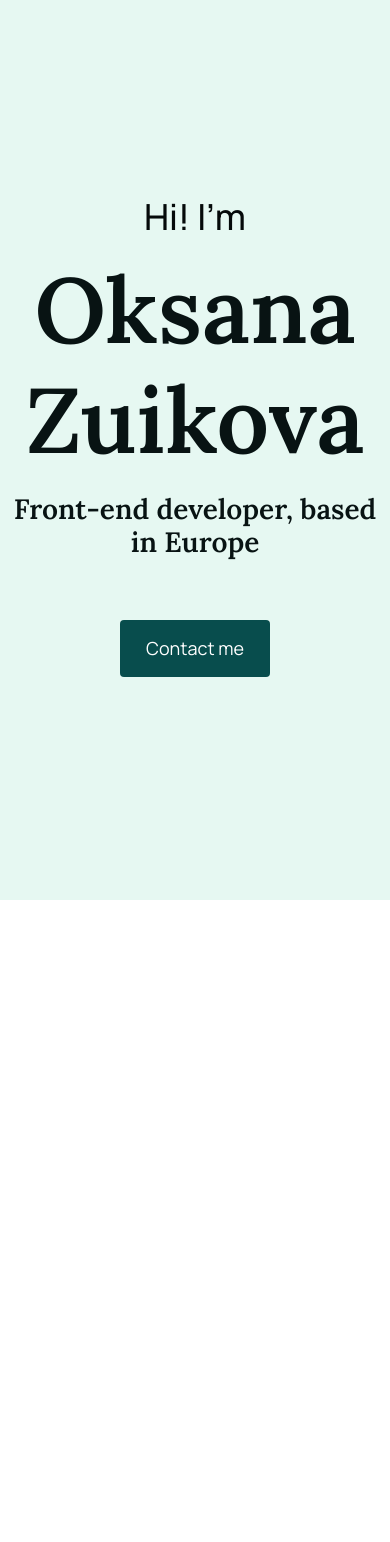
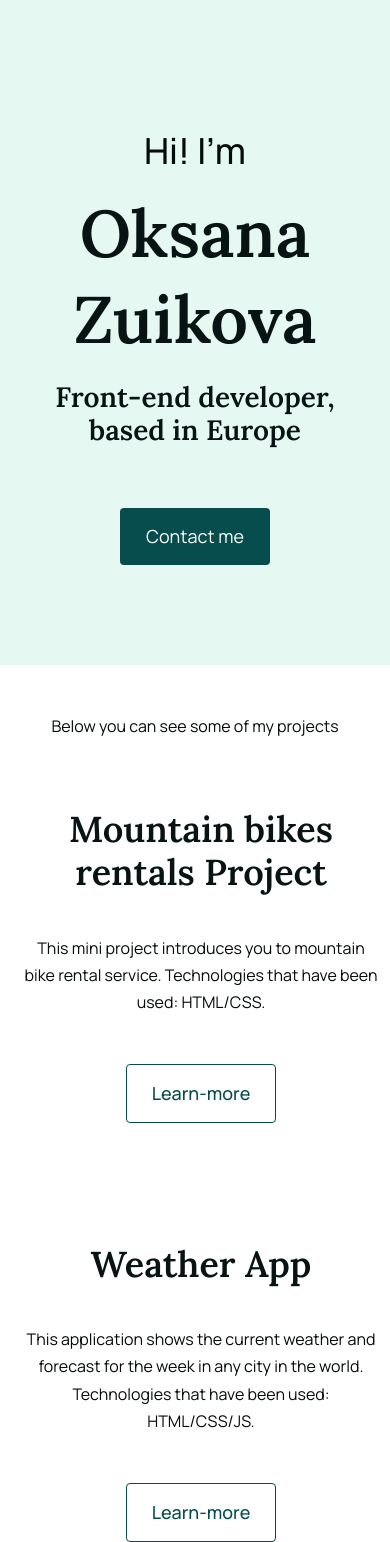
Before and after one commit to OksanaZuikova/Portfolio-project, a plain HTML site: page index.html in a window 390 px wide. Before the commit the page ends 900 px from the top, so only its background shows below. Drawn offline with nearby package versions, Linux system fonts and the light colour scheme.

Commit message:
add content and responsive homepage

```diff
--- a/index.html
+++ b/index.html
@@ -33,8 +33,46 @@
       <div class="title">
         <p>Hi! I'm</p>
         <h1>Oksana Zuikova</h1>
-        <h2>Front-end developer, based in Europe</h2>
+        <h3>Front-end developer, based in Europe</h3>
         <a href="#" class="btn-main">Contact me</a>
+      </div>
+    </div>
+    <p class="text-center m-5">Below you can see some of my projects</p>
+    <div class="container">
+      <div class="row project">
+        <div class="col d-none d-lg-block">
+          <img
+            src="/images/bike-project.png"
+            alt="cycling"
+            class="bike-img shadow img-fluid"
+          />
+        </div>
+        <div class="col ps-4 project-description">
+          <h2>Mountain bikes rentals Project</h2>
+          <p class="mb-5">
+            This mini project introduces you to mountain bike rental service.
+            Technologies that have been used: HTML/CSS.
+          </p>
+          <a href="#" class="btn-outline">Learn-more</a>
+        </div>
+      </div>
+      <div class="row">
+        <div class="col ps-4 project-description">
+          <h2>Weather App</h2>
+          <p class="mb-5">
+            This application shows the current weather and forecast for the week
+            in any city in the world. Technologies that have been used:
+            HTML/CSS/JS.
+          </p>
+          <a href="#" class="btn-outline">Learn-more</a>
+        </div>
+        <div class="col d-none d-lg-block">
+          <img
+            src="/images/weather-app.png"
+            alt="cycling"
+            class="bike-img shadow img-fluid weather-img"
+          />
+        </div>
       </div>
     </div>
   </body>
--- a/styles/style.css
+++ b/styles/style.css
@@ -14,34 +14,45 @@ h5,
 h6 {
   font-family: var(--heading-font-family);
   color: rgb(8, 19, 19);
-  text-align: center;
   font-weight: 600;
 }
 h1 {
   font-size: 92px;
   padding-top: 10px;
   padding-bottom: 10px;
+  text-align: center;
 }
 h2 {
+  font-size: 45px;
+  margin: 0 0 40px;
+  padding-top: 60px;
+}
+h3 {
   font-size: 28px;
+  text-align: center;
 }
 p {
   font-family: var(--main-font-family);
   color: rgb(5, 10, 10);
-  text-align: center;
-  font-size: 36px;
+  font-size: 16px;
   font-weight: 400;
+  line-height: 1.7;
+}
+img {
+  margin-left: 50px;
 }
 .homepage {
-  height: 900px;
+  padding: 0 15px 230px;
   background: rgb(230, 248, 242);
 }
 .homepage p {
   margin-bottom: 0px;
   font-weight: 500;
+  font-size: 36px;
+  text-align: center;
 }
 .title {
-  padding-top: 190px;
+  padding-top: 220px;
 }
 .btn-main {
   background: var(--primary-color);
@@ -51,7 +62,53 @@ p {
   text-decoration: none;
   font-size: 18px;
   display: block;
-  margin: 60px auto;
+  margin: 60px auto 0;
   text-align: center;
   width: 150px;
 }
+.btn-outline {
+  background: white;
+  border-radius: 4px;
+  border: 1px solid var(--primary-color);
+  padding: 15px;
+  color: var(--primary-color);
+  text-decoration: none;
+  font-size: 18px;
+  display: block;
+  text-align: center;
+  width: 150px;
+  font-weight: 500;
+}
+.bike-img {
+  border-radius: 4px;
+}
+.project {
+  margin-bottom: 100px;
+}
+.weather-img {
+  width: 75%;
+  margin-left: 80px;
+}
+@media (max-width: 900px) {
+  h2 {
+    margin-top: 10px;
+    font-size: 36px;
+    padding-top: 10px;
+  }
+  h1 {
+    font-size: 66px;
+    line-height: 1.3;
+  }
+  .project-description {
+    text-align: center;
+  }
+  .btn-outline {
+    margin: 0 auto;
+  }
+  .title {
+    padding-top: 120px;
+  }
+  .homepage {
+    padding-bottom: 100px;
+  }
+}
```
Also changed, not shown: images/bike-project.png (added), images/weather-app.png (added).
